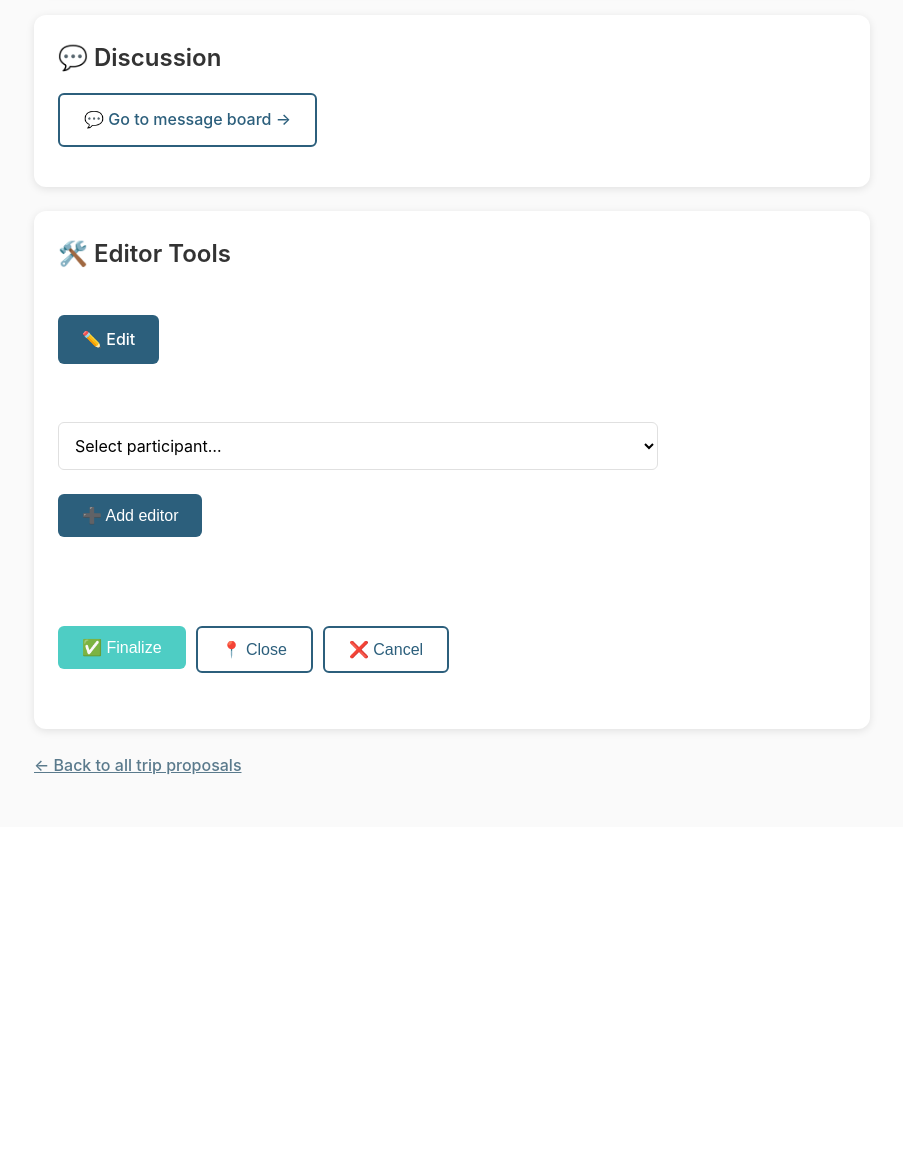
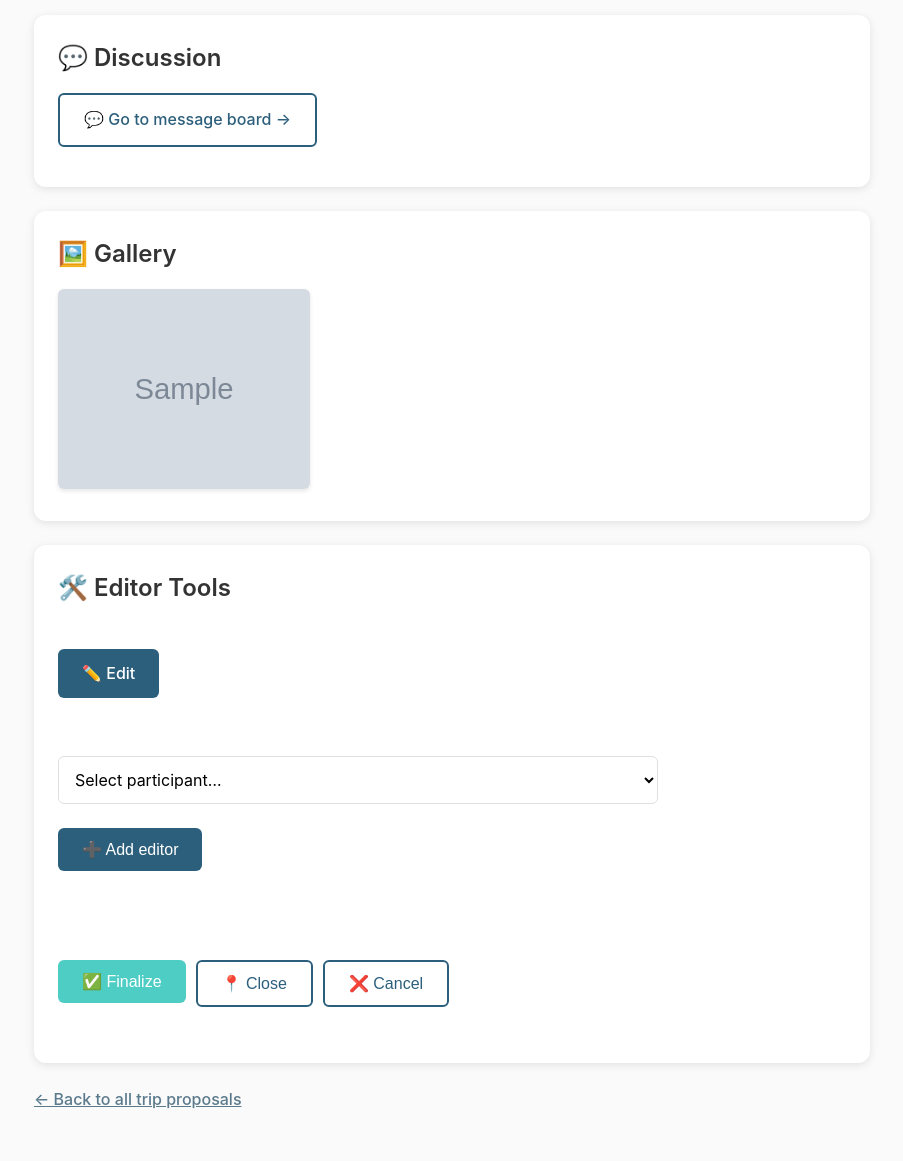
Before and after one commit to oliverdacre/travel-together, a Flask app: page /trip/1 in a window 1280 px wide. Shown: the part 974-2135 px from the top of the page, without its empty margins (188-1091 px from the left). Before the commit the page ends 1749 px from the top, so only its background shows below. Run offline with Flask 3, Linux system fonts and the light colour scheme; a user stored in the database is signed in; tables that the repository leaves empty hold one stand-in row (values such as "Sample post"); grey boxes marked "Sample" are stand-in pictures.

Commit message:
added image gallery

```diff
--- a/travel/static/styles.css
+++ b/travel/static/styles.css
@@ -546,6 +546,20 @@ input::file-selector-button:hover {
   font-style: italic;
 }
 
+.gallery-grid {
+  display: grid;
+  grid-template-columns: repeat(3, 1fr);
+  gap: var(--spacing-sm);
+}
+
+.gallery-image {
+  width: 100%;
+  height: 200px;
+  object-fit: cover;
+  border-radius: var(--radius-sm);
+  box-shadow: var(--shadow-sm);
+}
+
 @media (max-width: 768px) {
   .container,
   .content-wrapper {
--- a/travel/templates/trip/detail.html
+++ b/travel/templates/trip/detail.html
@@ -69,6 +69,8 @@
 </div>
 {% endif %}
 
+{% include 'trip/gallery.html' %}
+
 {% if current_user in proposal.editors %}
   {% include 'trip/editor_tools.html' %}
 {% endif %}
--- /dev/null
+++ b/travel/templates/trip/gallery.html
@@ -0,0 +1,19 @@
+<div class="card">
+
+  <h2>🖼️ Gallery</h2>
+
+  <div>
+    {% if proposal.images %}
+      <div class="gallery-grid">
+        {% for image in proposal.images %}
+            <a href="{{ url_for('main.uploaded_file', filename=image.file_path) }}" target="_blank">
+              <img src="{{ url_for('main.uploaded_file', filename=image.file_path) }}" alt="Trip image" class="gallery-image">
+            </a>
+        {% endfor %}
+      </div>
+    {% else %}
+      <p class="text-muted">No images available for this trip.</p>
+    {% endif %}
+  </div>
+
+</div>
```
